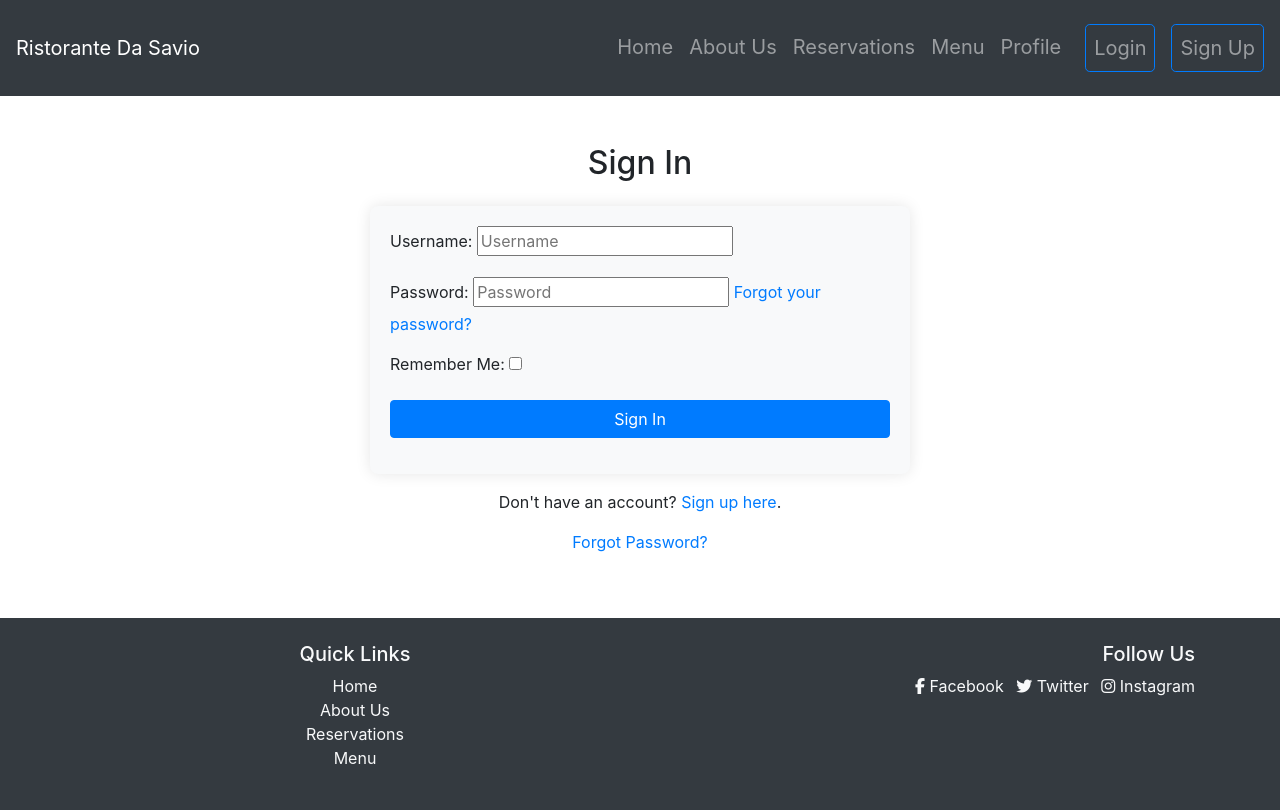
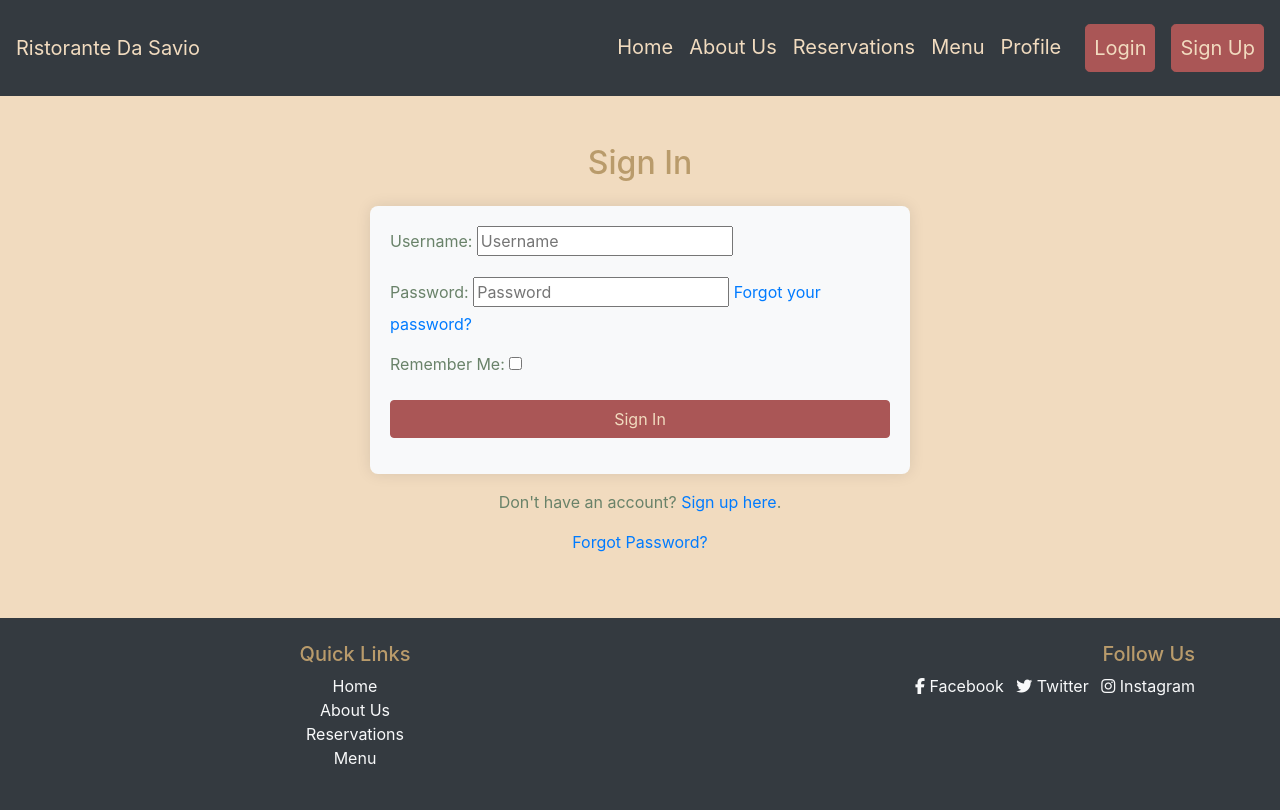
Before and after one commit to seanpatton1/Ristorante_Da_Savio, a Django app: page /accounts/login/?next=/booking/ in a window 1280 px wide. Run offline with Django 4.2, Linux system fonts and the light colour scheme; some libraries are stand-ins or nearby versions.

Commit message:
added in colour palate and sorted CSS styling - further styling to be done

```diff
--- a/static/css/style.css
+++ b/static/css/style.css
@@ -1,11 +1,4 @@
-/* Make header bigger */
-.navbar {
-    padding: 1.5rem 1rem;
-    font-size: 1.25rem;
-    background-color: #f8f9fa;
-}
-
-/* Ensure the footer stays at the bottom of the page */
+/* General Page Layout */
 html, body {
     height: 100%;
     margin: 0;
@@ -15,37 +8,79 @@
 body {
     display: flex;
     flex-direction: column;
+    background-color: #F1DBBF; /* Light beige background */
 }
 
 main {
     flex-grow: 1; /* Make the main content area expand to fill available space */
 }
 
+/* Navbar Styling */
+.navbar {
+    padding: 1.5rem 1rem;
+    font-size: 1.25rem;
+    background-color: #698269; /* Green navbar background */
+}
+
+.navbar .nav-link,
+.navbar-brand {
+    color: #F1DBBF !important; /* Light beige text for the links and brand */
+}
+
+.navbar .nav-link:hover,
+.navbar-brand:hover {
+    color: #B99B6B !important; /* Tan/Beige text on hover */
+}
+
+/* Highlight the logged-in user */
 .logged-in {
-    color: #ffcc00 !important;
+    color: #F1DBBF !important; /* Light beige to match the new color scheme */
     font-weight: bold;
     padding-left: 15px;
 }
 
+/* Button Styling */
+.btn-primary,
+.btn-outline-primary {
+    background-color: #AA5656; /* Red for buttons */
+    border-color: #AA5656;
+    color: #F1DBBF !important; /* Light beige text */
+}
+
+.btn-primary:hover,
+.btn-outline-primary:hover {
+    background-color: #B99B6B; /* Tan/Beige for hover state */
+    border-color: #B99B6B;
+    color: #F1DBBF !important;
+}
+
+/* Footer Styling */
+.footer {
+    margin-top: 0;
+    padding: 0;
+    background-color: #698269; /* Green footer background */
+    color: #F1DBBF; /* Light beige text */
+    text-align: center;
+}
+
+.footer a {
+    color: #F1DBBF; /* Light beige links */
+}
+
+.footer a:hover {
+    color: #B99B6B; /* Tan/Beige hover links */
+}
+
+.footer h5 {
+    font-size: 1.25rem;
+}
+
+/* Carousel Styling */
 .carousel-item img {
     object-fit: cover;
     width: 100%;
     height: 100vh;
 }
-
-.footer {
-    margin-top: 0; /* Push the footer to the bottom */
-    padding: 0;
-    background-color: #f8f9fa;
-    text-align: center; /* Center the content */
-}
-
-/* Optional styling for footer */
-.footer h5 {
-    font-size: 1.25rem;
-}
-
-/* Custom styles for carousel */
 
 .custom-carousel-caption {
     position: absolute;
@@ -56,34 +91,34 @@
 }
 
 .custom-carousel-caption h3 {
-    font-size: 3rem; /* Adjust this for larger text */
+    font-size: 3rem; /* Adjust for larger text */
     font-weight: bold;
 }
 
 .custom-carousel-caption p {
-    font-size: 2rem; /* Adjust this for larger text */
+    font-size: 2rem; /* Adjust for larger text */
 }
 
+/* Text Color Adjustments */
 .text-white {
     color: #fff;
 }
 
-/* Style for the login form */
+/* Headings and Text Highlights */
+h1, h2, h3, h4, h5, h6 {
+    color: #B99B6B; /* Tan/Beige for headings */
+}
+
+p, .navbar-text, .footer-text {
+    color: #698269; /* Green for main text */
+}
+
+/* Form Styling */
 form {
-    background-color: #f8f9fa;  /* Light background */
+    background-color: #f8f9fa; /* Light background for forms */
     padding: 20px;
     border-radius: 8px;
     box-shadow: 0 0 15px rgba(0, 0, 0, 0.1);
-}
-
-h2 {
-    font-size: 2rem;
-    margin-bottom: 20px;
-}
-
-.btn-primary {
-    background-color: #007bff;
-    border-color: #007bff;
 }
 
 .form-control {
@@ -91,8 +126,7 @@
     font-size: 1rem;
 }
 
-/* Style logout button to override form styling */
-
+/* Logout Button Styling */
 #logout-form {
     background-color: transparent !important;
     padding: 0 !important;
@@ -100,12 +134,10 @@
     box-shadow: none !important;
 }
 
-/* Ensure the form behaves like an inline element */
 .logout-button-form {
     display: inline;
 }
 
-/* Styles for the logout button */
 .logout-button {
     border: 1px solid #f8d7da;
     background-color: transparent;
@@ -118,13 +150,13 @@
     font-size: 1rem;
 }
 
-/* Hover effect for better user interaction */
 .logout-button:hover {
     background-color: #f8d7da;  /* Light red background on hover */
     color: #ffffff;  /* White text on hover */
     border-color: #f5c6cb;  /* Slightly darker border on hover */
 }
 
+/* Calendar Styling */
 #calendar {
     max-width: 900px;
     margin: 0 auto;
```
